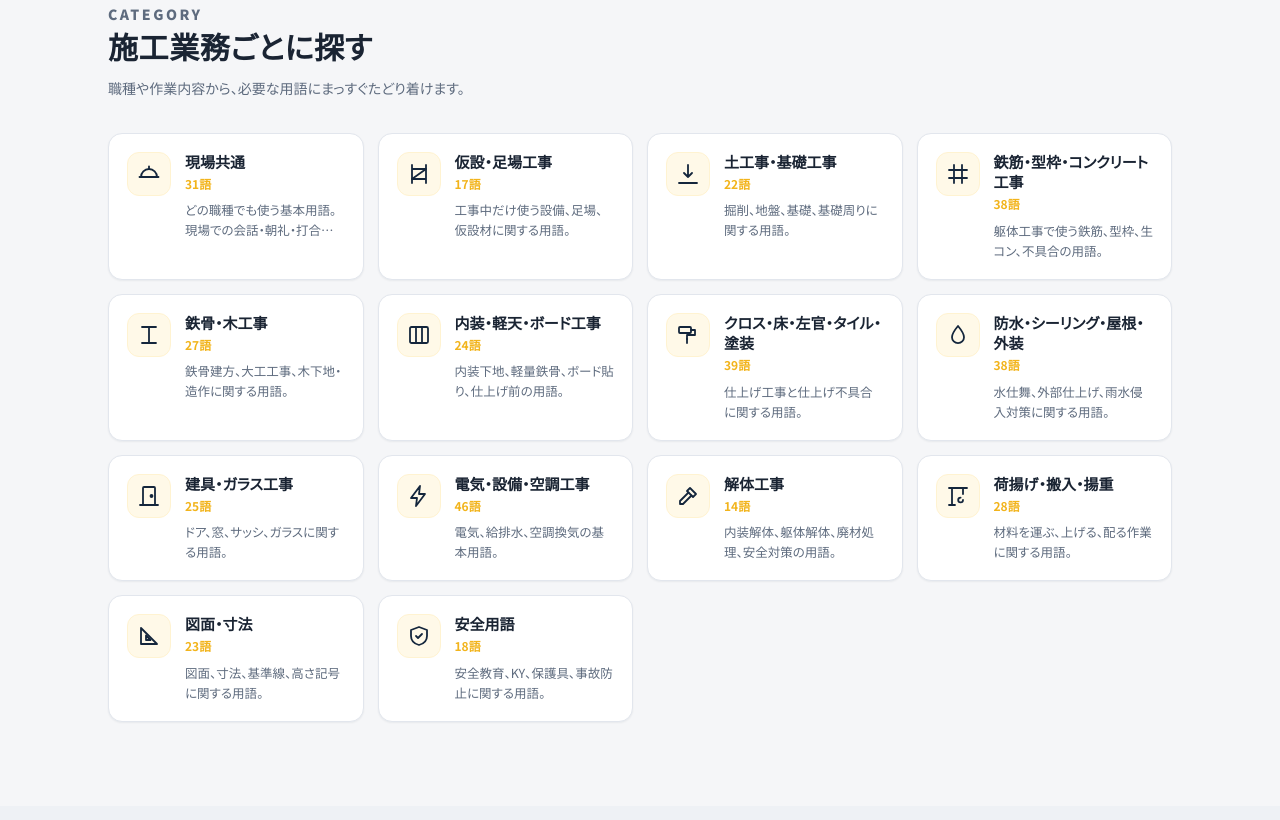
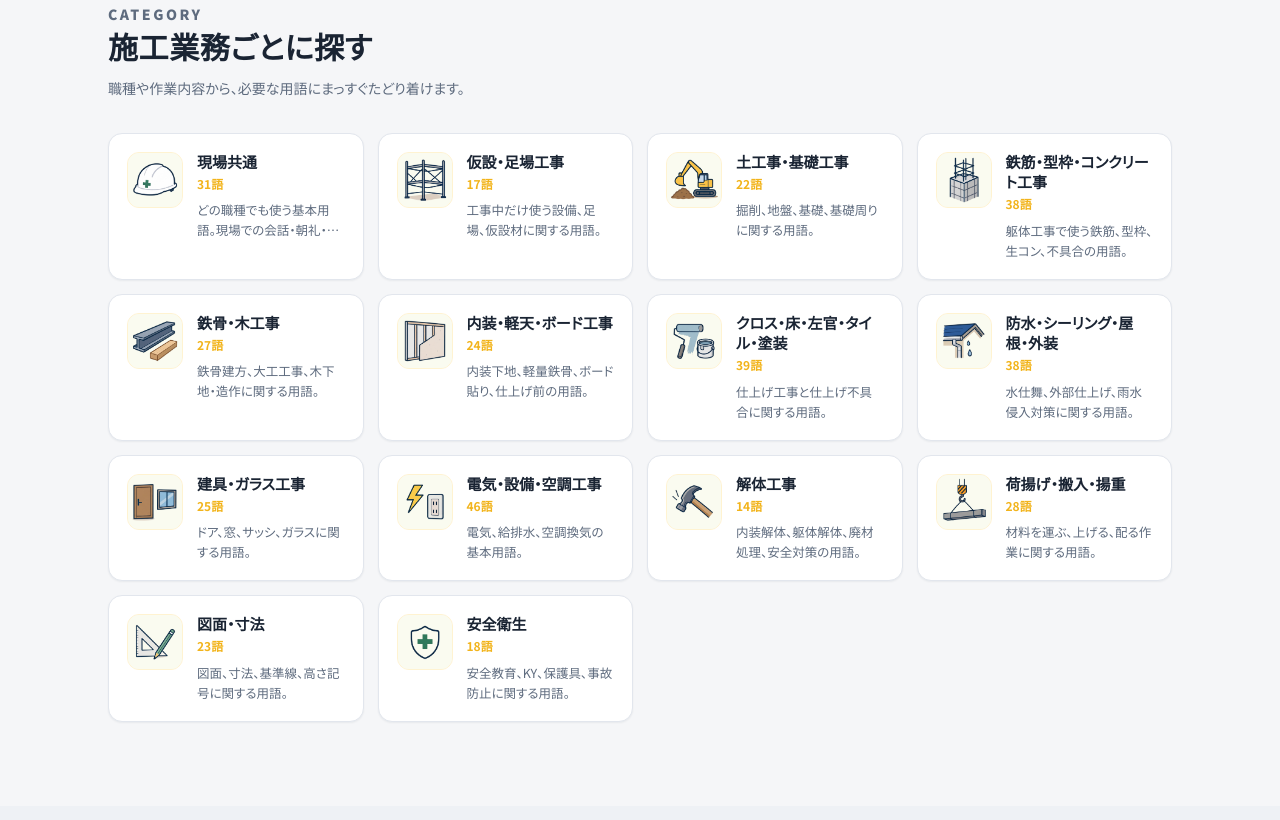
Before and after one commit to kazaneharu-w01/building-words, a plain HTML site: page index.html in a window 1280 px wide. Shown: the part 840-1660 px from the top of the page. Drawn offline with Linux system fonts and the light colour scheme.

Commit message:
カテゴリ「安全用語」→「安全衛生」に変更 / 14カテゴリのカードにイラストアイコンを適用(ナビ表記も更新)

```diff
--- a/app.js
+++ b/app.js
@@ -24,6 +24,24 @@ const CATEGORY_ICONS = {
 };
 
 const FALLBACK_ICON = '<circle cx="12" cy="12" r="8"/><path d="M12 8v4l3 3"/>';
+
+// カテゴリID → アイコン画像ファイル名(image/ 配下)
+const CATEGORY_IMAGES = {
+  common: "現場共通.png",
+  "temporary-scaffold": "仮設・足場工事.png",
+  "earth-foundation": "土工事・基礎工事.png",
+  "rebar-form-concrete": "鉄筋・型枠・コンクリート工事.png",
+  "steel-wood": "鉄骨・木工事.png",
+  "interior-lgs-board": "内装・軽天・ボード工事.png",
+  finish: "クロス・床・左官・タイル・塗装.png",
+  "waterproof-roof-exterior": "防水・シーリング・屋根・外装.png",
+  "openings-glass": "建具・ガラス工事.png",
+  "electric-mep-hvac": "電気・設備・空調工事.png",
+  demolition: "解体工事.png",
+  "lifting-carrying": "荷揚げ・搬入・揚重.png",
+  "drawings-dimensions": "図面・寸法.png",
+  safety: "安全衛生.png"
+};
 
 const SECTION_ICONS = {
   meaning: '<path d="M12 21V8M12 8c0-2.5 2-4.5 4.5-4.5H21V16h-4.5C14 16 12 18 12 21M12 8c0-2.5-2-4.5-4.5-4.5H3V16h4.5C10 16 12 18 12 21"/>',
@@ -129,7 +147,7 @@ function renderCategoryGrid() {
 
   container.innerHTML = siteData.categories.map((category) => `
     <a class="category-card" href="search.html?cat=${encodeURIComponent(category.id)}">
-      <span class="category-icon" aria-hidden="true">${categoryIconSvg(category.id)}</span>
+      <span class="category-icon" aria-hidden="true">${categoryIconMarkup(category.id)}</span>
       <span>
         <h3>${escapeHtml(category.name)}</h3>
         <span class="category-count">${category.terms.length}語</span>
@@ -463,6 +481,13 @@ function categoryIconSvg(categoryId) {
   return `<svg viewBox="0 0 24 24" fill="none" stroke="currentColor" stroke-width="1.8" stroke-linecap="round" stroke-linejoin="round" aria-hidden="true">${paths}</svg>`;
 }
 
+// アイコン画像があれば <img>、なければ線画SVGにフォールバック
+function categoryIconMarkup(categoryId) {
+  const file = CATEGORY_IMAGES[categoryId];
+  if (!file) return categoryIconSvg(categoryId);
+  return `<img class="category-img" src="image/${encodeURIComponent(file)}" alt="" loading="lazy" decoding="async">`;
+}
+
 function sectionIconSvg(key) {
   return `<svg viewBox="0 0 24 24" fill="none" stroke="currentColor" stroke-width="1.8" stroke-linecap="round" stroke-linejoin="round" aria-hidden="true">${SECTION_ICONS[key]}</svg>`;
 }
--- a/index.html
+++ b/index.html
@@ -31,7 +31,7 @@
         <a href="index.html" aria-current="page">ホーム</a>
         <a href="search.html">用語一覧</a>
         <a href="index.html#categories">施工別カテゴリ</a>
-        <a href="search.html?cat=safety">安全用語</a>
+        <a href="search.html?cat=safety">安全衛生</a>
         <a href="index.html#features">使い方</a>
       </nav>
     </div>
@@ -133,7 +133,7 @@
       <nav class="footer-nav" aria-label="フッターナビゲーション">
         <a href="index.html">ホーム</a>
         <a href="search.html">用語一覧</a>
-        <a href="search.html?cat=safety">安全用語</a>
+        <a href="search.html?cat=safety">安全衛生</a>
       </nav>
       <p class="footer-copy">© 2026 現場作業者のための建築用語辞典</p>
     </div>
--- a/styles.css
+++ b/styles.css
@@ -443,14 +443,21 @@ button { font-family: inherit; }
 .category-icon {
   display: grid;
   place-items: center;
-  width: 44px; height: 44px;
+  width: 56px; height: 56px;
   flex-shrink: 0;
   border-radius: 12px;
   background: var(--yellow-50);
   border: 1px solid var(--yellow-100);
   color: var(--navy-800);
+  overflow: hidden;
 }
 .category-icon svg { width: 24px; height: 24px; }
+
+.category-icon .category-img {
+  width: 100%;
+  height: 100%;
+  object-fit: cover;
+}
 
 .category-card h3 { font-size: 15px; font-weight: 700; }
 
```
Also changed, not shown: search.html (+2 -2 lines), term.html (+2 -2 lines), image/図面・寸法.png (added), image/安全衛生.png (added), terms_data.json.
